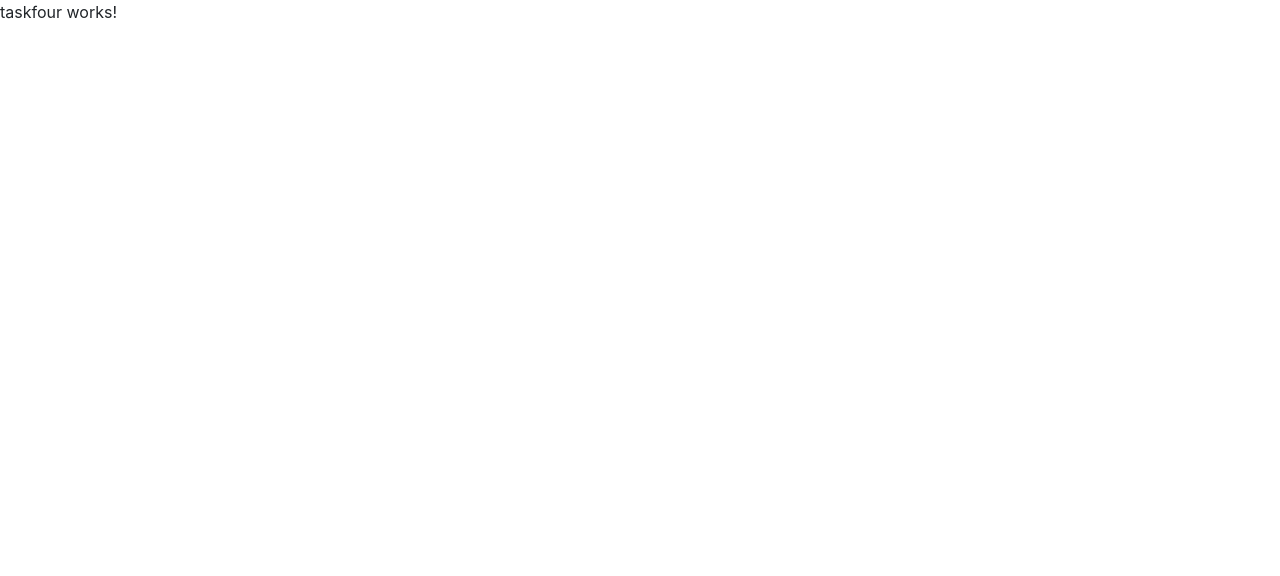
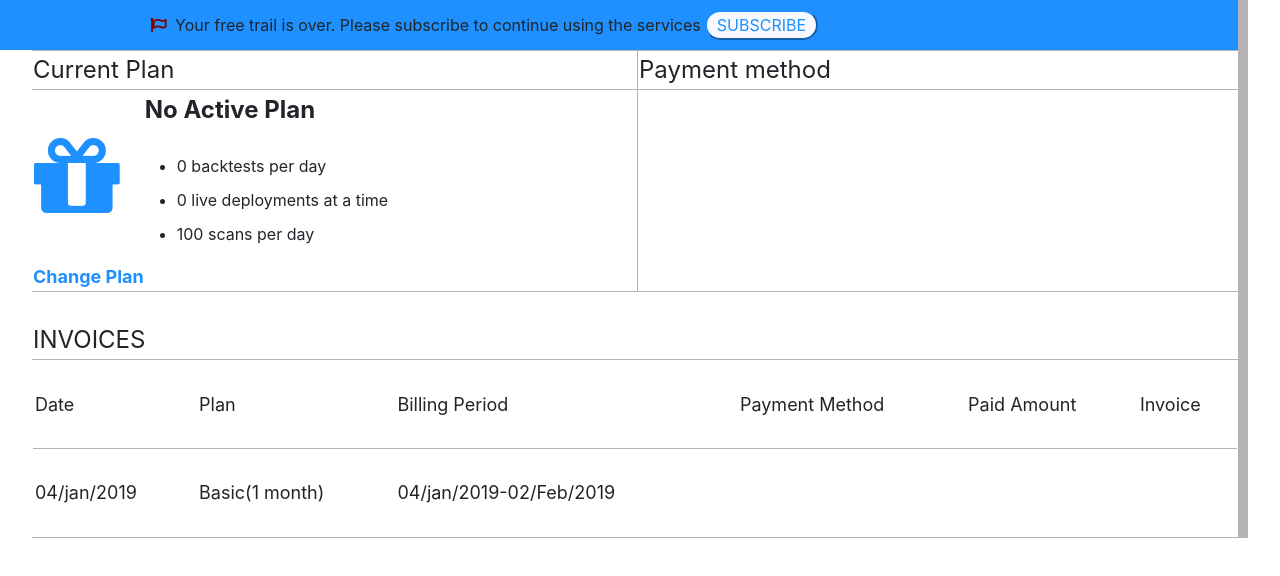
Before and after one commit to Jaya2826/tasktwelve, an Angular app: page / in a window 1280 px wide. Shown: the top 576 px of the page. Built offline with nearby package versions, Linux system fonts and the light colour scheme.

Commit message:
task five completed subscription page...

```diff
--- a/src/app/app.component.html
+++ b/src/app/app.component.html
@@ -1 +1 @@
-<app-taskfour></app-taskfour>
+<app-taskfive></app-taskfive>
```
Also changed, not shown: 1 other file (tests, documents, lock files or other folders).
